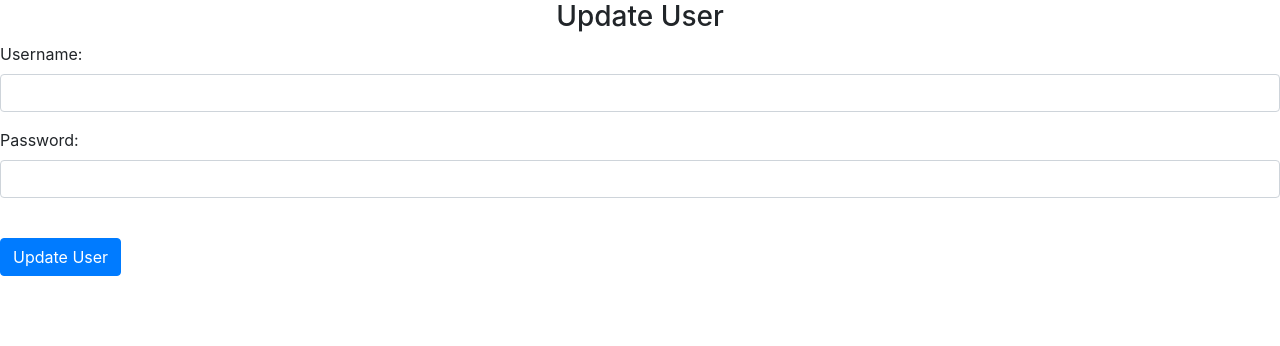
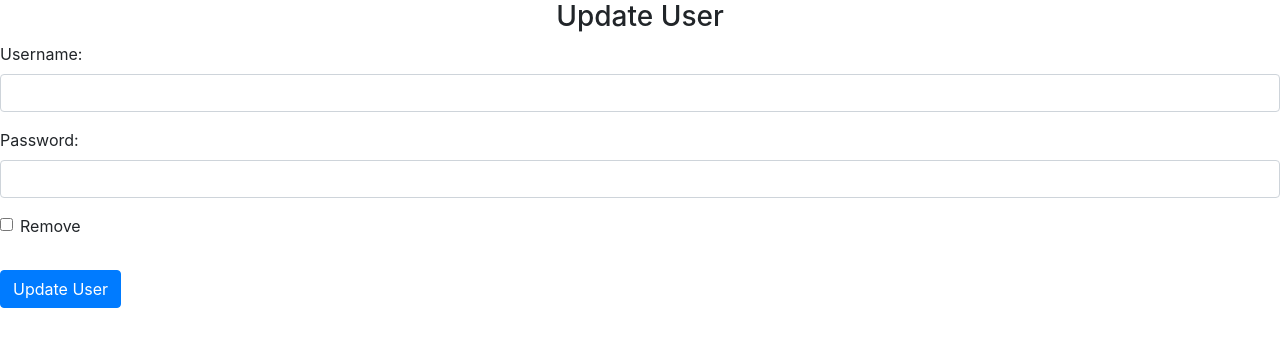
Before and after one commit to 2019aliu/Stockcastic, a React (Create React App) app in the folder stonkcastic/: page /edit/1 in a window 1280 px wide. Shown: the top 346 px of the page. Built offline with nearby package versions, Linux system fonts and the light colour scheme; no server answers.

Commit message:
Web Server is Working

```diff
--- a/stonkcastic/src/components/edit-user.component.js
+++ b/stonkcastic/src/components/edit-user.component.js
@@ -11,7 +11,8 @@ export default class EditTodo extends Component {
 
         this.state = {
             username: '',
-            password: ''
+            password: '',
+            remove: false
         }
     }
 
@@ -40,8 +41,17 @@ export default class EditTodo extends Component {
         })
     }
 
+    onRemoveUser(e) {
+        this.setState({
+            remove: true
+        })
+    }
+
     onSubmit(e) {
         e.preventDefault();
+        if (this.state.remove) {
+            // Insert remove function here
+        } else {
             const user = {
                 username: this.state.username,
                 password: this.state.password
@@ -49,6 +59,7 @@ export default class EditTodo extends Component {
             console.log(user);
             axios.post('http://localhost:8000/users/update/' + this.props.match.params.id, user)
                 .then(res => console.log(res.data))
+        }
 
         this.props.history.push('/');
     }
@@ -75,6 +86,19 @@ export default class EditTodo extends Component {
                             onChange={this.onChangePassword}
                         />
                     </div>
+                    <div className="form-check">
+                        <input className="form-check-input"
+                            id="deleteCheckbox"
+                            type="checkbox"
+                            name="removeCheckbox"
+                            onChange={this.onRemoveItem}
+                            checked={this.state.remove}
+                            value={this.state.remove}
+                        />
+                        <label classNanme="form-check-label" htmlFor="removeCheckbox">
+                            Remove
+                        </label>
+                    </div>
 
                     <br></br>
 
```
Lines whose indentation alone changed are shown as unchanged.
